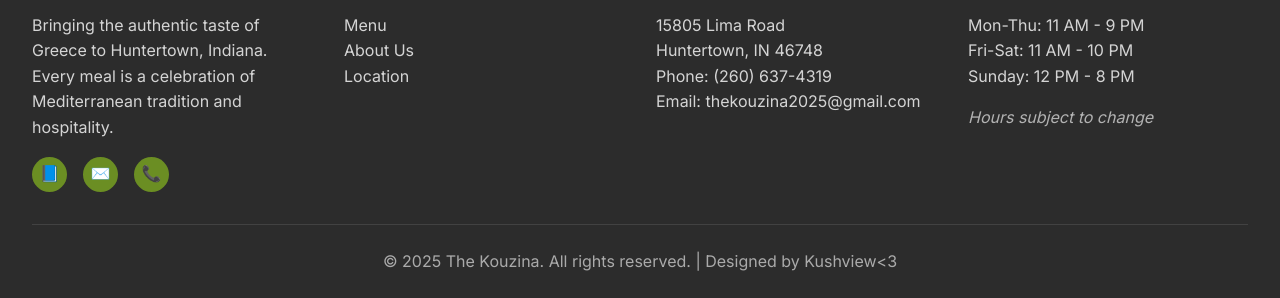
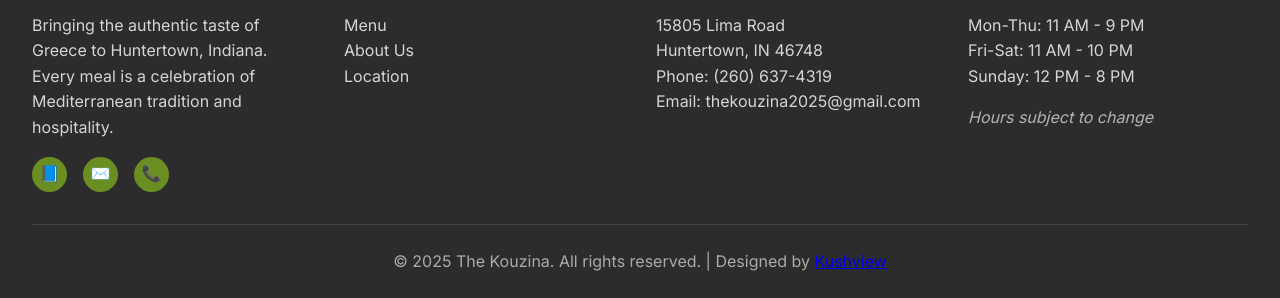
Before and after one commit to KushviewBrian/kouzina, a plain HTML site: page index.html in a window 1280 px wide. Shown: the part 6416-6714 px from the top of the page. Drawn offline with nearby package versions, Linux system fonts and the light colour scheme.

Commit message:
probably done

```diff
--- a/index.html
+++ b/index.html
@@ -971,7 +971,7 @@
                 </div>
             </div>
             <div class="footer-bottom">
-                <p>&copy; 2025 The Kouzina. All rights reserved. | Designed by Kushview<3</p>
+                <p>&copy; 2025 The Kouzina. All rights reserved. | Designed by <a href="https://www.kushview.net">Kushview</a></p>
             </div>
         </div>
     </footer>
```
